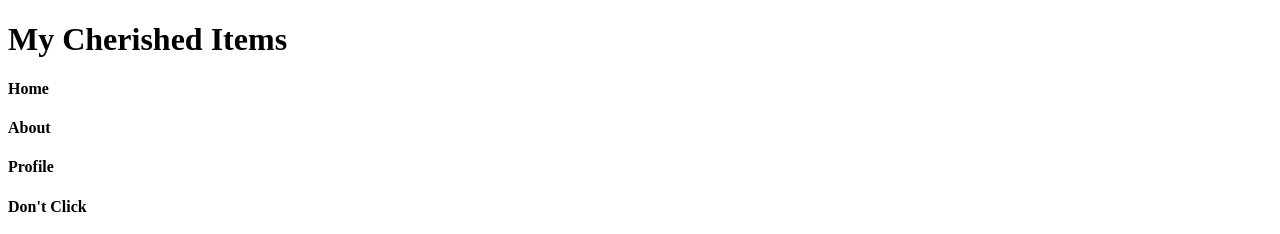
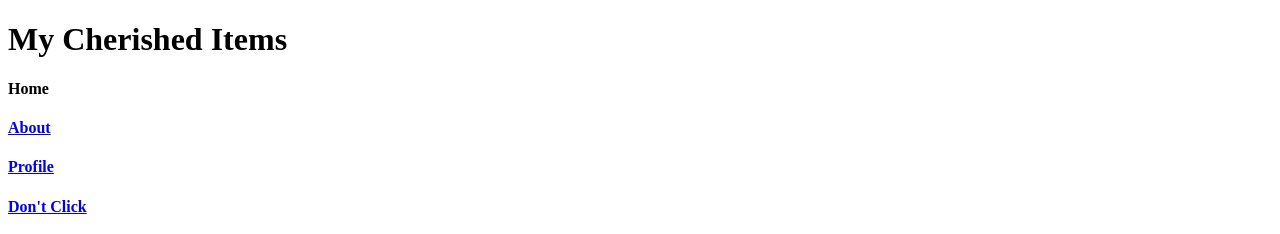
Before and after one commit to AlIbay8/Cherished-Items-Blog, a plain HTML site: page index.html in a window 1280 px wide. Shown: the top 234 px of the page. Drawn offline with Linux system fonts and the light colour scheme; grey boxes are pictures that could not be loaded.

Commit message:
Created using Popcode: https://popcode.org

```diff
--- a/index.html
+++ b/index.html
@@ -11,9 +11,12 @@
 
         <div class="otherPages">
             <h4 class="subH">Home</h4>
-            <h4 class="subA">About</h4>
-            <h4 class="subP">Profile</h4>
-            <h4 class="subB">Don't Click</h4>
+            <a href="
+https://AlIbay8.github.io/About"><h4 class="subA">About</h4></a>
+            <a href="
+https://AlIbay8.github.io/Profile"><h4 class="subP">Profile</h4></a>
+            <a href="
+https://AlIbay8.github.io/Dont-Click"><h4 class="subB">Don't Click</h4></a>
         </div>
 
         <div class="postContainer">
```
